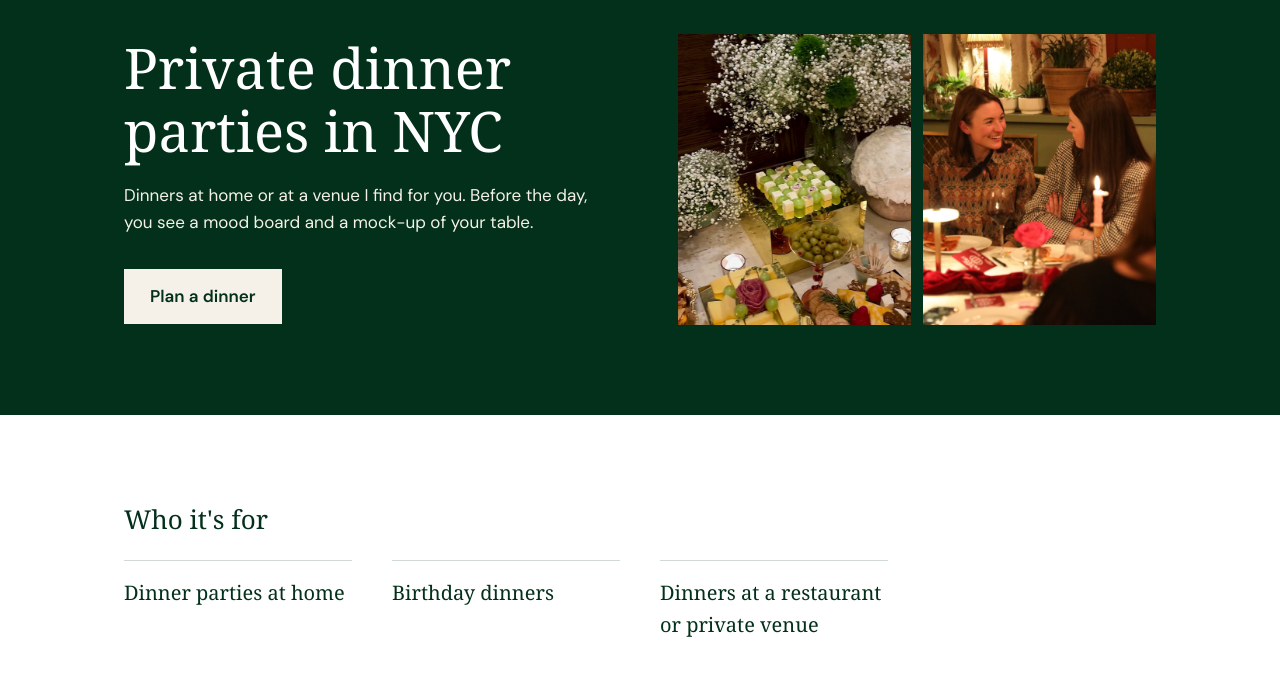
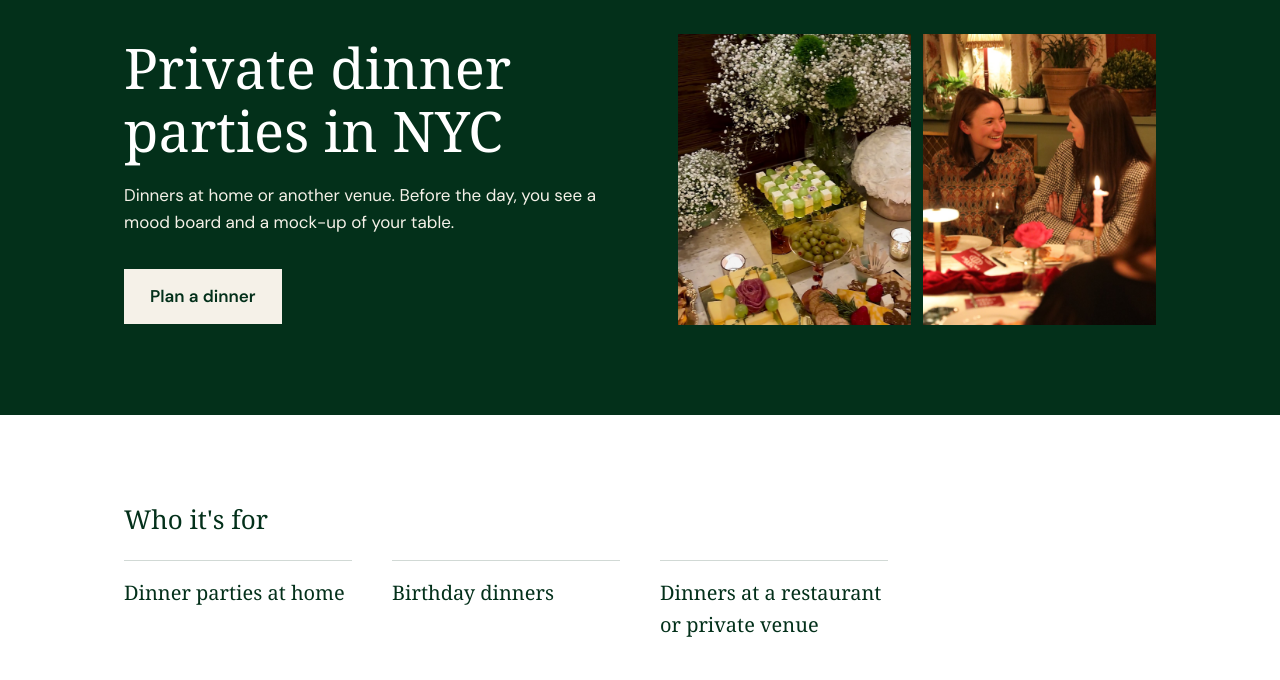
Before and after one commit to mariellefolan/chezmarielle-site, a plain HTML site: page private-dinners/index.html in a window 1280 px wide. Shown: the part 120-800 px from the top of the page. Drawn offline with Linux system fonts and the light colour scheme; a web font is replaced by a local one.

Commit message:
Dinners page: the line under the heading says at home or another venue
Co-Authored-By: Claude Opus 5.5 <noreply@anthropic.com>

```diff
--- a/private-dinners/index.html
+++ b/private-dinners/index.html
@@ -64,7 +64,7 @@
     <div class="hero-grid">
       <div class="hero-text">
         <h1>Private dinner parties in NYC</h1>
-        <p class="hero-line">Dinners at home or at a venue I find for you. Before the day, you see a mood board and a mock-up of your table.</p>
+        <p class="hero-line">Dinners at home or another venue. Before the day, you see a mood board and a mock-up of your table.</p>
         <p class="hero-cta"><a class="button" href="/#plan">Plan a dinner</a></p>
       </div>
       <div class="hero-pair">
```
Also changed, not shown: llms.txt.
